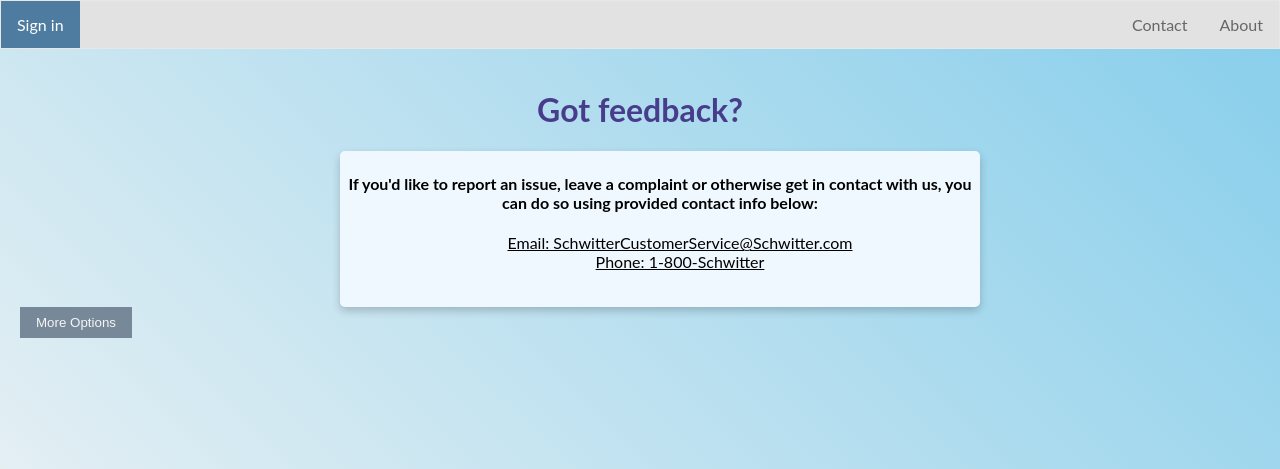
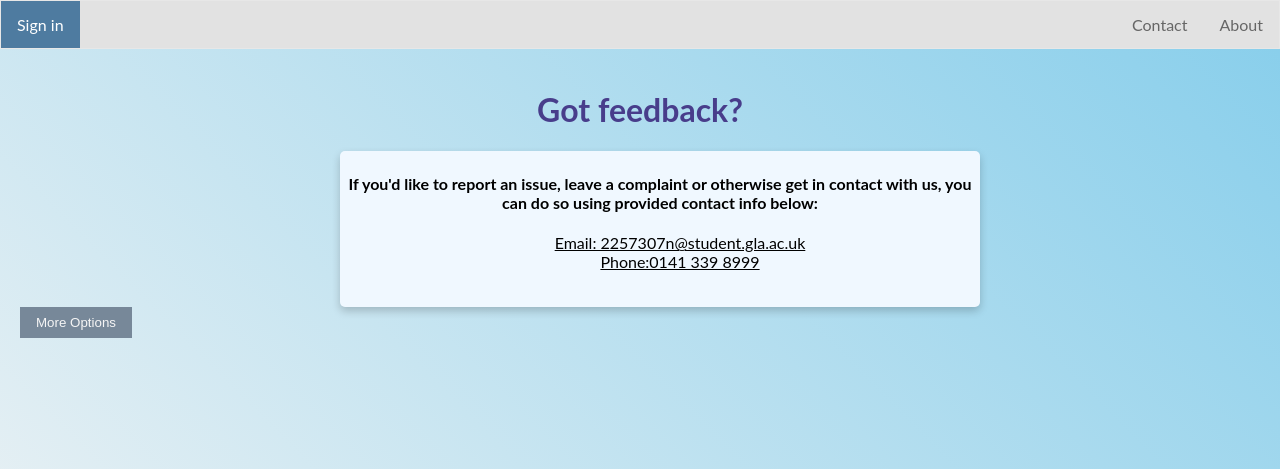
Before and after one commit to IainMu/Wad2Shwitter, a Django app: page /schwitter/contact/ in a window 1280 px wide. Shown: the top 469 px of the page. Run offline with Django 3.2, Linux system fonts and the light colour scheme; parts of the project's set-up code (start-up, migrations or seed data) failed here and were passed over.

Commit message:
working final

```diff
--- a/Schwitter_Project/templates/schwitter/contact.html
+++ b/Schwitter_Project/templates/schwitter/contact.html
@@ -12,8 +12,8 @@
         <h4>If you'd like to report an issue, leave a complaint or otherwise get in contact with us,
             you can do so using provided contact info below:</h4>
         <ul style="list-style-type:none" >
-            <li><u>Email: SchwitterCustomerService@Schwitter.com</u></li>
-            <li><u>Phone: 1-800-Schwitter</u></li>
+            <li><u>Email: 2257307n@student.gla.ac.uk</u></li>
+            <li><u>Phone:0141 339 8999</u></li>
         </ul>
         </div>
     </div>
```
